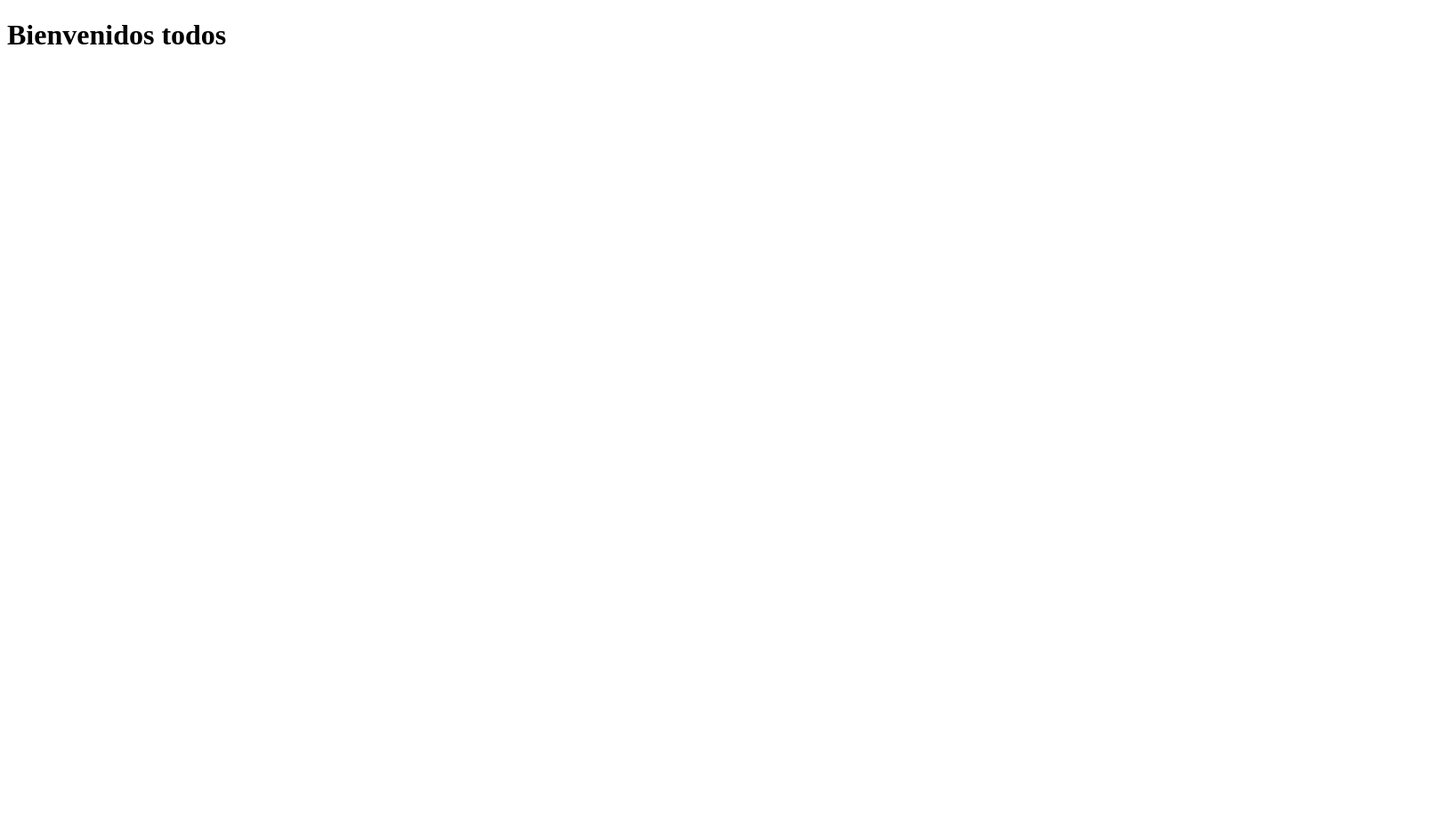
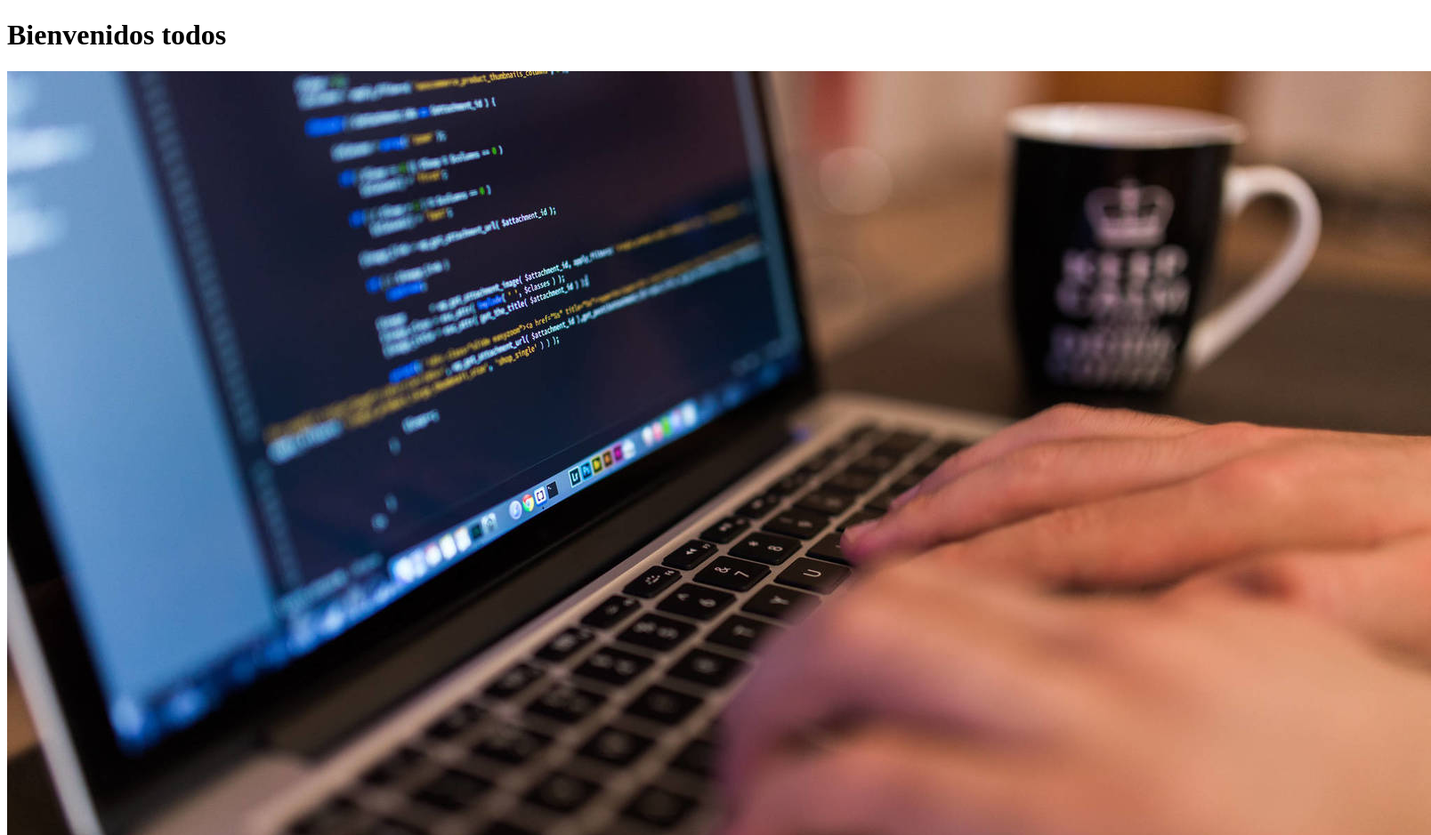
Before and after one commit to leovega06/trabajoHeroes, a website: page DH-Heroes/views/index.html in a window 1280 px wide. Shown: the top 939 px of the page at 89% size, 1608 px wide, since content can reach past the window. Before the commit the page ends 800 px from the top, so only its background shows below. Drawn offline with Linux system fonts and the light colour scheme.

Commit message:
un Home nuevo

```diff
--- a/DH-Heroes/views/index.html
+++ b/DH-Heroes/views/index.html
@@ -8,6 +8,6 @@
 </head>
 <body>
     <h1>Bienvenidos todos</h1>
-
+       <img src="/public/images/infor.jpg" alt="">
 </body>
 </html>
```
Also changed, not shown: DH-Heroes/public/images/infor.jpg (added).
